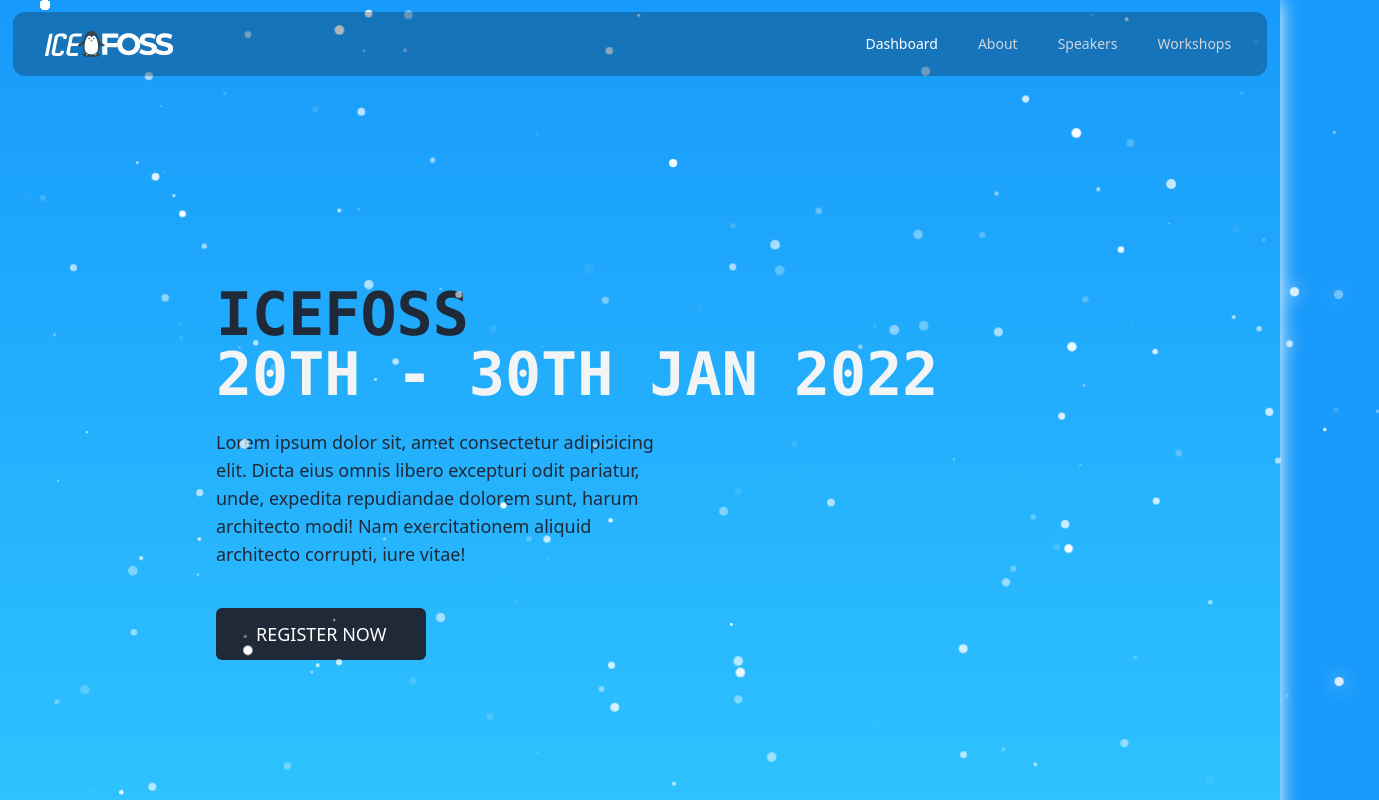
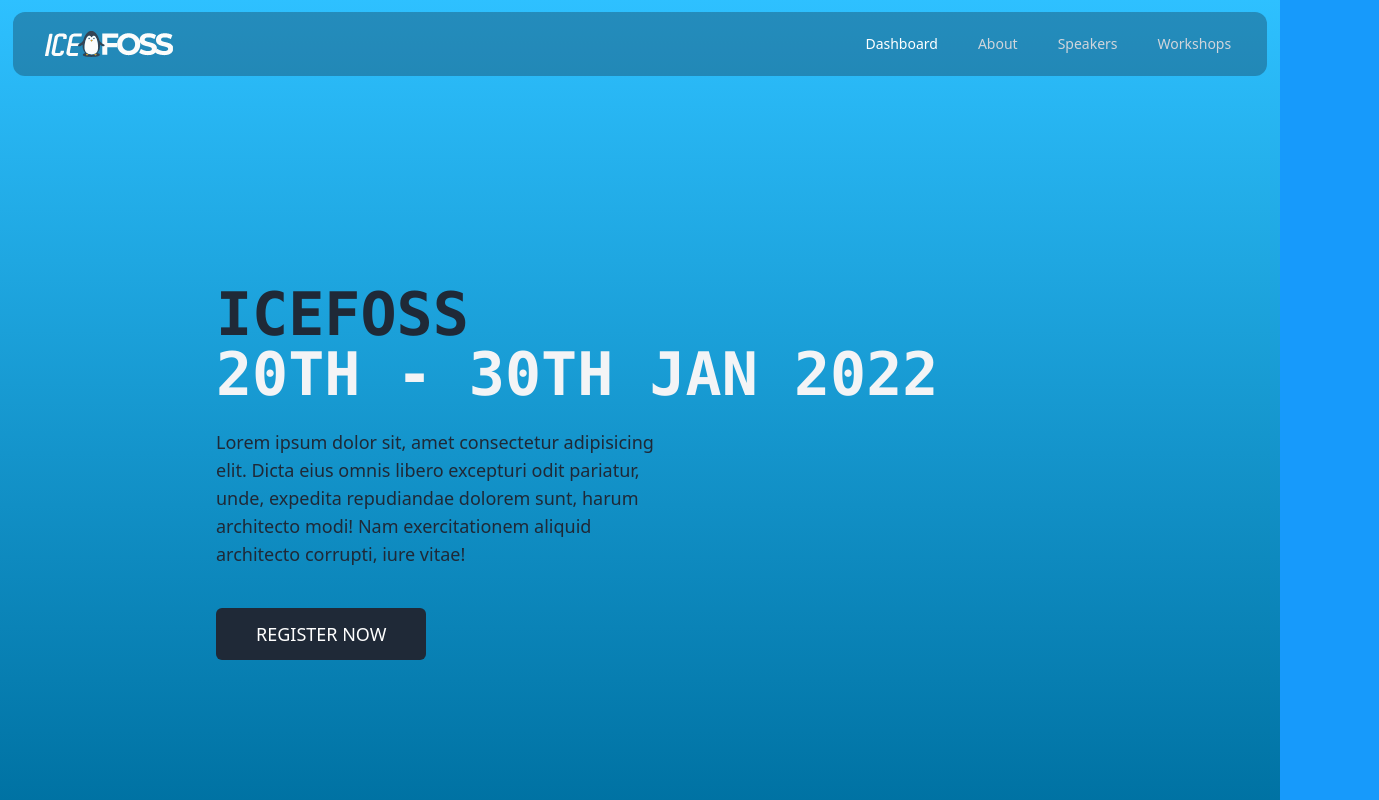
Before and after one commit to ICEFOSS/icefoss, a React (Create React App) app: page / in a window 1280 px wide. Shown: the top 800 px of the page, 1379 px wide, since content can reach past the window. Built offline with nearby package versions, Linux system fonts and the light colour scheme.

Commit message:
update bg colors and layered wave

```diff
--- a/src/App.js
+++ b/src/App.js
@@ -1,5 +1,4 @@
 import './styles/App.css';
-import './styles/snowfall.css';
 import About from './components/about';
 import Speaker from './components/speakers';
 import Landing from './components/landing';
@@ -9,436 +8,47 @@ import "./styles/App.css";
 import Footer from './components/footer';
 
 function App() {
+  let lastScroll = 0;
+  window.onscroll = function (e) {
+    var scrollY = window.pageYOffset || document.documentElement.scrollTop;
+    var nav = document.querySelector('nav');
+
+    scrollY <= lastScroll
+      ? nav.style.visibility = 'visible'
+      : nav.style.visibility = 'hidden';
+
+    lastScroll = scrollY;
+  }
   return (
     <>
 
       <section className='text-white'>
-        <section>
+        <section id='nav'>
           <Nav />
         </section>
-        <section className='px-10 from-lightbgblue to-darkbgblue bg-gradient-to-t'
+        <section className='px-10 to-lightbgblue from-darkbgblue bg-gradient-to-t'
           id='Landing'>
-            <div class="snow"></div>
-<div class="snow"></div>
-<div class="snow"></div>
-<div class="snow"></div>
-<div class="snow"></div>
-<div class="snow"></div>
-<div class="snow"></div>
-<div class="snow"></div>
-<div class="snow"></div>
-<div class="snow"></div>
-<div class="snow"></div>
-<div class="snow"></div>
-<div class="snow"></div>
-<div class="snow"></div>
-<div class="snow"></div>
-<div class="snow"></div>
-<div class="snow"></div>
-<div class="snow"></div>
-<div class="snow"></div>
-<div class="snow"></div>
-<div class="snow"></div>
-<div class="snow"></div>
-<div class="snow"></div>
-<div class="snow"></div>
-<div class="snow"></div>
-<div class="snow"></div>
-<div class="snow"></div>
-<div class="snow"></div>
-<div class="snow"></div>
-<div class="snow"></div>
-<div class="snow"></div>
-<div class="snow"></div>
-<div class="snow"></div>
-<div class="snow"></div>
-<div class="snow"></div>
-<div class="snow"></div>
-<div class="snow"></div>
-<div class="snow"></div>
-<div class="snow"></div>
-<div class="snow"></div>
-<div class="snow"></div>
-<div class="snow"></div>
-<div class="snow"></div>
-<div class="snow"></div>
-<div class="snow"></div>
-<div class="snow"></div>
-<div class="snow"></div>
-<div class="snow"></div>
-<div class="snow"></div>
-<div class="snow"></div>
-<div class="snow"></div>
-<div class="snow"></div>
-<div class="snow"></div>
-<div class="snow"></div>
-<div class="snow"></div>
-<div class="snow"></div>
-<div class="snow"></div>
-<div class="snow"></div>
-<div class="snow"></div>
-<div class="snow"></div>
-<div class="snow"></div>
-<div class="snow"></div>
-<div class="snow"></div>
-<div class="snow"></div>
-<div class="snow"></div>
-<div class="snow"></div>
-<div class="snow"></div>
-<div class="snow"></div>
-<div class="snow"></div>
-<div class="snow"></div>
-<div class="snow"></div>
-<div class="snow"></div>
-<div class="snow"></div>
-<div class="snow"></div>
-<div class="snow"></div>
-<div class="snow"></div>
-<div class="snow"></div>
-<div class="snow"></div>
-<div class="snow"></div>
-<div class="snow"></div>
-<div class="snow"></div>
-<div class="snow"></div>
-<div class="snow"></div>
-<div class="snow"></div>
-<div class="snow"></div>
-<div class="snow"></div>
-<div class="snow"></div>
-<div class="snow"></div>
-<div class="snow"></div>
-<div class="snow"></div>
-<div class="snow"></div>
-<div class="snow"></div>
-<div class="snow"></div>
-<div class="snow"></div>
-<div class="snow"></div>
-<div class="snow"></div>
-<div class="snow"></div>
-<div class="snow"></div>
-<div class="snow"></div>
-<div class="snow"></div>
-<div class="snow"></div>
-<div class="snow"></div>
-<div class="snow"></div>
-<div class="snow"></div>
-<div class="snow"></div>
-<div class="snow"></div>
-<div class="snow"></div>
-<div class="snow"></div>
-<div class="snow"></div>
-<div class="snow"></div>
-<div class="snow"></div>
-<div class="snow"></div>
-<div class="snow"></div>
-<div class="snow"></div>
-<div class="snow"></div>
-<div class="snow"></div>
-<div class="snow"></div>
-<div class="snow"></div>
-<div class="snow"></div>
-<div class="snow"></div>
-<div class="snow"></div>
-<div class="snow"></div>
-<div class="snow"></div>
-<div class="snow"></div>
-<div class="snow"></div>
-<div class="snow"></div>
-<div class="snow"></div>
-<div class="snow"></div>
-<div class="snow"></div>
-<div class="snow"></div>
-<div class="snow"></div>
-<div class="snow"></div>
-<div class="snow"></div>
-<div class="snow"></div>
-<div class="snow"></div>
-<div class="snow"></div>
-<div class="snow"></div>
-<div class="snow"></div>
-<div class="snow"></div>
-<div class="snow"></div>
-<div class="snow"></div>
-<div class="snow"></div>
-<div class="snow"></div>
-<div class="snow"></div>
-<div class="snow"></div>
-<div class="snow"></div>
-<div class="snow"></div>
-<div class="snow"></div>
-<div class="snow"></div>
-<div class="snow"></div>
-<div class="snow"></div>
-<div class="snow"></div>
-<div class="snow"></div>
-<div class="snow"></div>
-<div class="snow"></div>
-<div class="snow"></div>
-<div class="snow"></div>
-<div class="snow"></div>
-<div class="snow"></div>
-<div class="snow"></div>
-<div class="snow"></div>
-<div class="snow"></div>
-<div class="snow"></div>
-<div class="snow"></div>
-<div class="snow"></div>
-<div class="snow"></div>
-<div class="snow"></div>
-<div class="snow"></div>
-<div class="snow"></div>
-<div class="snow"></div>
-<div class="snow"></div>
-<div class="snow"></div>
-<div class="snow"></div>
-<div class="snow"></div>
-<div class="snow"></div>
-<div class="snow"></div>
-<div class="snow"></div>
-<div class="snow"></div>
-<div class="snow"></div>
-<div class="snow"></div>
-<div class="snow"></div>
-<div class="snow"></div>
-<div class="snow"></div>
-<div class="snow"></div>
-<div class="snow"></div>
-<div class="snow"></div>
-<div class="snow"></div>
-<div class="snow"></div>
-<div class="snow"></div>
-<div class="snow"></div>
-<div class="snow"></div>
-<div class="snow"></div>
-<div class="snow"></div>
-<div class="snow"></div>
-<div class="snow"></div>
-<div class="snow"></div>
-<div class="snow"></div>
-<div class="snow"></div>
-<div class="snow"></div>
-<div class="snow"></div><div class="snow"></div>
-<div class="snow"></div>
-<div class="snow"></div>
-<div class="snow"></div>
-<div class="snow"></div>
-<div class="snow"></div>
-<div class="snow"></div>
-<div class="snow"></div>
-<div class="snow"></div>
-<div class="snow"></div>
-<div class="snow"></div>
-<div class="snow"></div>
-<div class="snow"></div>
-<div class="snow"></div>
-<div class="snow"></div>
-<div class="snow"></div>
-<div class="snow"></div>
-<div class="snow"></div>
-<div class="snow"></div>
-<div class="snow"></div>
-<div class="snow"></div>
-<div class="snow"></div>
-<div class="snow"></div>
-<div class="snow"></div>
-<div class="snow"></div>
-<div class="snow"></div>
-<div class="snow"></div>
-<div class="snow"></div>
-<div class="snow"></div>
-<div class="snow"></div>
-<div class="snow"></div>
-<div class="snow"></div>
-<div class="snow"></div>
-<div class="snow"></div>
-<div class="snow"></div>
-<div class="snow"></div>
-<div class="snow"></div>
-<div class="snow"></div>
-<div class="snow"></div>
-<div class="snow"></div>
-<div class="snow"></div>
-<div class="snow"></div>
-<div class="snow"></div>
-<div class="snow"></div>
-<div class="snow"></div>
-<div class="snow"></div>
-<div class="snow"></div>
-<div class="snow"></div>
-<div class="snow"></div>
-<div class="snow"></div>
-<div class="snow"></div>
-<div class="snow"></div>
-<div class="snow"></div>
-<div class="snow"></div>
-<div class="snow"></div>
-<div class="snow"></div>
-<div class="snow"></div>
-<div class="snow"></div>
-<div class="snow"></div>
-<div class="snow"></div>
-<div class="snow"></div>
-<div class="snow"></div>
-<div class="snow"></div>
-<div class="snow"></div>
-<div class="snow"></div>
-<div class="snow"></div>
-<div class="snow"></div>
-<div class="snow"></div>
-<div class="snow"></div>
-<div class="snow"></div>
-<div class="snow"></div>
-<div class="snow"></div>
-<div class="snow"></div>
-<div class="snow"></div>
-<div class="snow"></div>
-<div class="snow"></div>
-<div class="snow"></div>
-<div class="snow"></div>
-<div class="snow"></div>
-<div class="snow"></div>
-<div class="snow"></div>
-<div class="snow"></div>
-<div class="snow"></div>
-<div class="snow"></div>
-<div class="snow"></div>
-<div class="snow"></div>
-<div class="snow"></div>
-<div class="snow"></div>
-<div class="snow"></div>
-<div class="snow"></div>
-<div class="snow"></div>
-<div class="snow"></div>
-<div class="snow"></div>
-<div class="snow"></div>
-<div class="snow"></div>
-<div class="snow"></div>
-<div class="snow"></div>
-<div class="snow"></div>
-<div class="snow"></div>
-<div class="snow"></div>
-<div class="snow"></div>
-<div class="snow"></div>
-<div class="snow"></div>
-<div class="snow"></div>
-<div class="snow"></div>
-<div class="snow"></div>
-<div class="snow"></div>
-<div class="snow"></div>
-<div class="snow"></div>
-<div class="snow"></div>
-<div class="snow"></div>
-<div class="snow"></div>
-<div class="snow"></div>
-<div class="snow"></div>
-<div class="snow"></div>
-<div class="snow"></div>
-<div class="snow"></div>
-<div class="snow"></div>
-<div class="snow"></div>
-<div class="snow"></div>
-<div class="snow"></div>
-<div class="snow"></div>
-<div class="snow"></div>
-<div class="snow"></div>
-<div class="snow"></div>
-<div class="snow"></div>
-<div class="snow"></div>
-<div class="snow"></div>
-<div class="snow"></div>
-<div class="snow"></div>
-<div class="snow"></div>
-<div class="snow"></div>
-<div class="snow"></div>
-<div class="snow"></div>
-<div class="snow"></div>
-<div class="snow"></div>
-<div class="snow"></div>
-<div class="snow"></div>
-<div class="snow"></div>
-<div class="snow"></div>
-<div class="snow"></div>
-<div class="snow"></div>
-<div class="snow"></div>
-<div class="snow"></div>
-<div class="snow"></div>
-<div class="snow"></div>
-<div class="snow"></div>
-<div class="snow"></div>
-<div class="snow"></div>
-<div class="snow"></div>
-<div class="snow"></div>
-<div class="snow"></div>
-<div class="snow"></div>
-<div class="snow"></div>
-<div class="snow"></div>
-<div class="snow"></div>
-<div class="snow"></div>
-<div class="snow"></div>
-<div class="snow"></div>
-<div class="snow"></div>
-<div class="snow"></div>
-<div class="snow"></div>
-<div class="snow"></div>
-<div class="snow"></div>
-<div class="snow"></div>
-<div class="snow"></div>
-<div class="snow"></div>
-<div class="snow"></div>
-<div class="snow"></div>
-<div class="snow"></div>
-<div class="snow"></div>
-<div class="snow"></div>
-<div class="snow"></div>
-<div class="snow"></div>
-<div class="snow"></div>
-<div class="snow"></div>
-<div class="snow"></div>
-<div class="snow"></div>
-<div class="snow"></div>
-<div class="snow"></div>
-<div class="snow"></div>
-<div class="snow"></div>
-<div class="snow"></div>
-<div class="snow"></div>
-<div class="snow"></div>
-<div class="snow"></div>
-<div class="snow"></div>
-<div class="snow"></div>
-<div class="snow"></div>
-<div class="snow"></div>
-<div class="snow"></div>
-<div class="snow"></div>
-<div class="snow"></div>
-<div class="snow"></div>
-<div class="snow"></div>
-<div class="snow"></div>
-<div class="snow"></div>
-<div class="snow"></div>
-<div class="snow"></div>
-<div class="snow"></div>
           <Landing />
         </section>
-        <div className="spacer layer1 bg-lightbgblue" />
+        <div className="spacer layer1 bg-darkbgblue" />
 
-        <section className='px-10 md:px-20 lg:px-48 from-lightbgblue to-darkbgblue bg-gradient-to-t'
+        <section className='px-10 to-lightbgblue from-darkbgblue bg-gradient-to-t'
           id='About'>
-
           <About />
         </section>
-        <div className="spacer layer1 bg-lightbgblue" />
+        <div className="spacer layer1 bg-darkbgblue" />
 
-        <section className='px-10 from-lightbgblue to-darkbgblue bg-gradient-to-t'
+        <section className='px-10 to-lightbgblue from-darkbgblue bg-gradient-to-t'
           id='Speakers'>
           <Speaker />
         </section>
-        <div className="spacer layer1 bg-lightbgblue" />
+        <div className="spacer layer1 bg-darkbgblue" />
 
-        <section className='text-gray-800 px-10 from-lightbgblue to-darkbgblue bg-gradient-to-t'
+        <section className='text-gray-800 px-10 to-lightbgblue from-darkbgblue bg-gradient-to-t'
           id='Workshops'>
           <Workshop />
         </section>
-        <div className="spacer layer2 bg-lightbgblue" />
+        <div className="spacer layer2 bg-darkbgblue" />
 
         <Footer />
       </section>
--- a/tailwind.config.js
+++ b/tailwind.config.js
@@ -5,8 +5,8 @@ module.exports = {
   theme: {
     extend: {
       colors: {
-        lightbgblue: "#2ec2ff",
-        darkbgblue: "#179afb",
+        lightbgblue: "hsl(198, 100%, 59%)",
+        darkbgblue: "hsl(198, 100%, 32%)",
       }
     },
   },
```
Also changed, not shown: public/assets/wave1.svg, public/assets/wave2-lg.svg.
